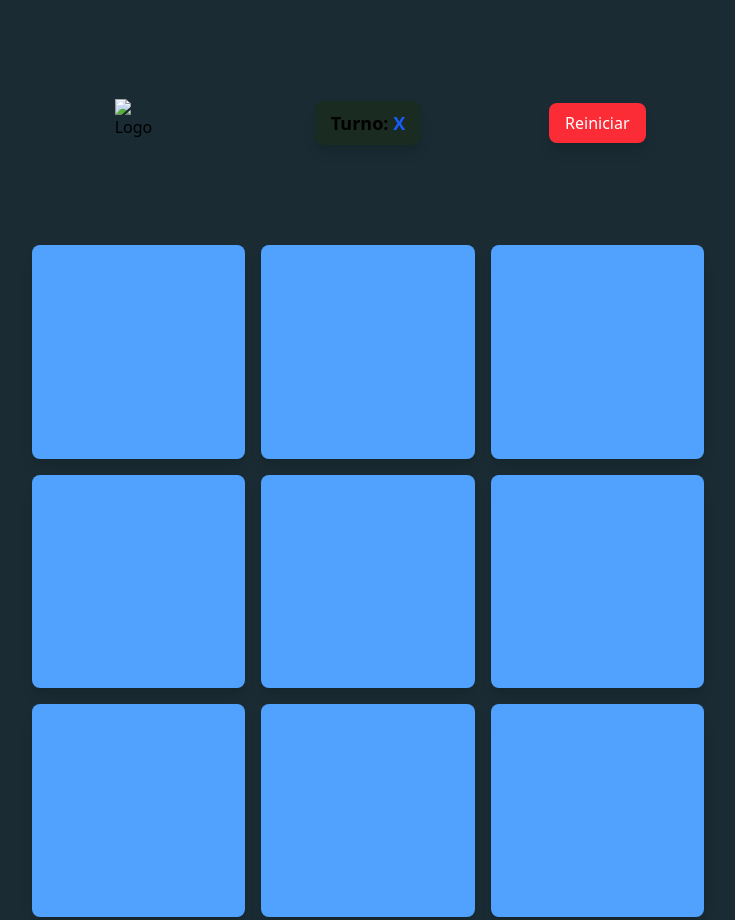
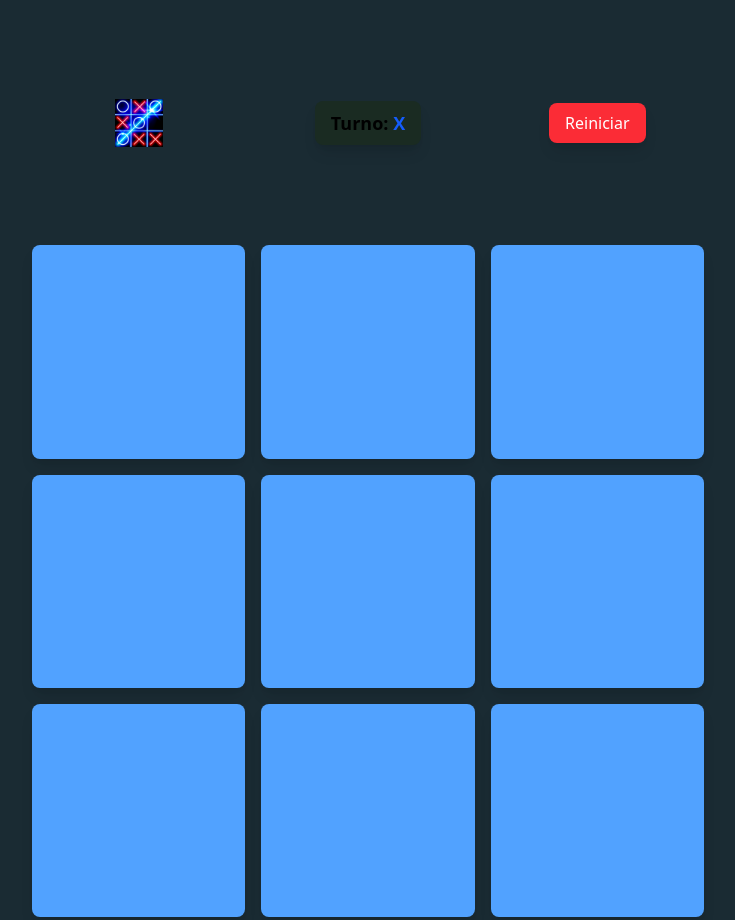
Before and after one commit to dani71296/funval-3, a website: page practica-calificada-8/index.html in a window 1280 px wide. Shown: the top 920 px of the page, without its empty margins (272-1007 px from the left). Drawn offline with Linux system fonts and the light colour scheme.

Commit message:
logo de practica

```diff
--- a/practica-calificada-8/index.html
+++ b/practica-calificada-8/index.html
@@ -11,7 +11,7 @@
 
     <!-- Logo -->
     <div class="col-span-1 row-span-1 flex items-center justify-center">
-      <img src="logo.png" alt="Logo" class="h-12 w-12">
+      <img src="./unnamed.png" alt="Logo" class="h-12 w-12">
     </div>
 
     <!-- Turno -->
```
Also changed, not shown: practica-calificada-8/unnamed.png (added).
